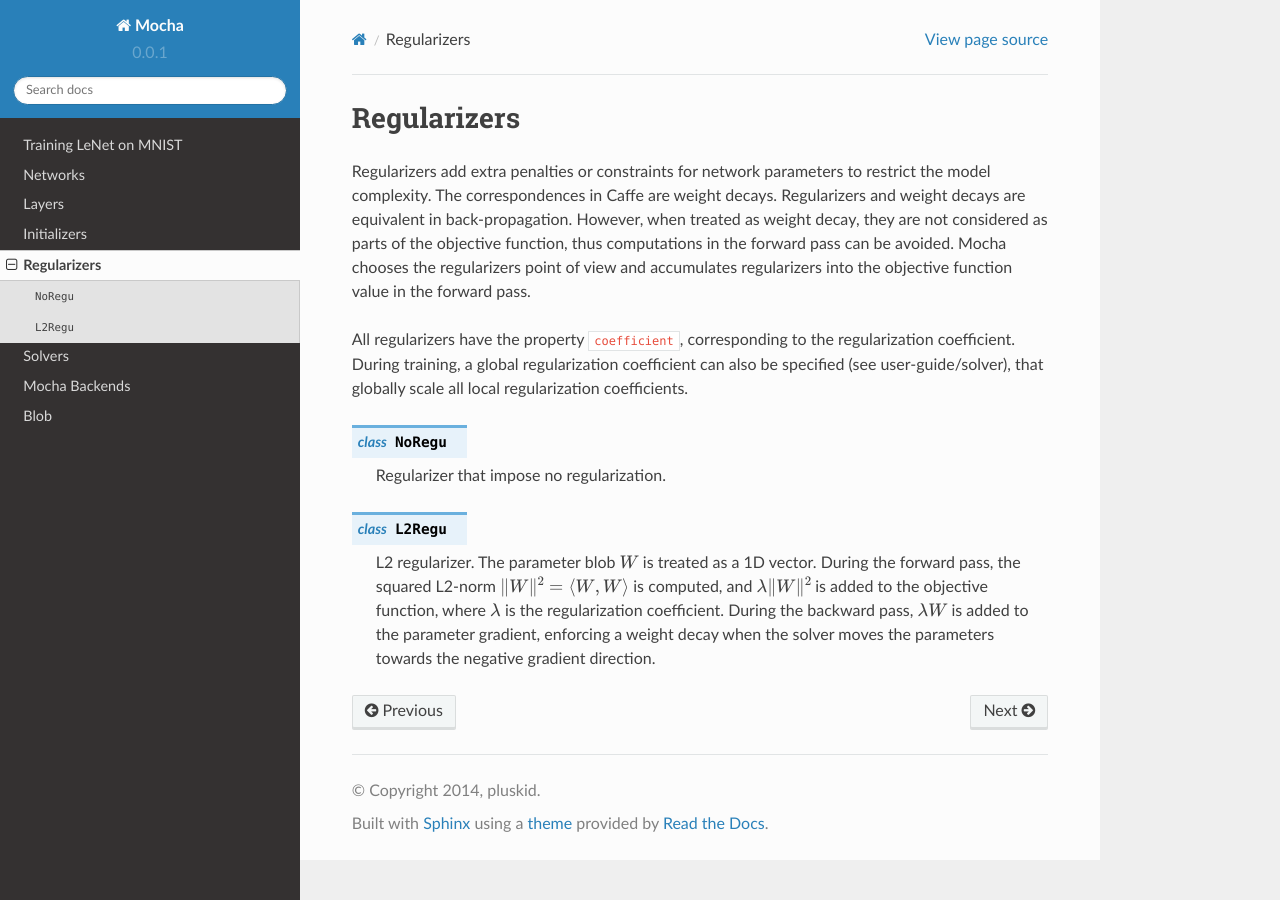
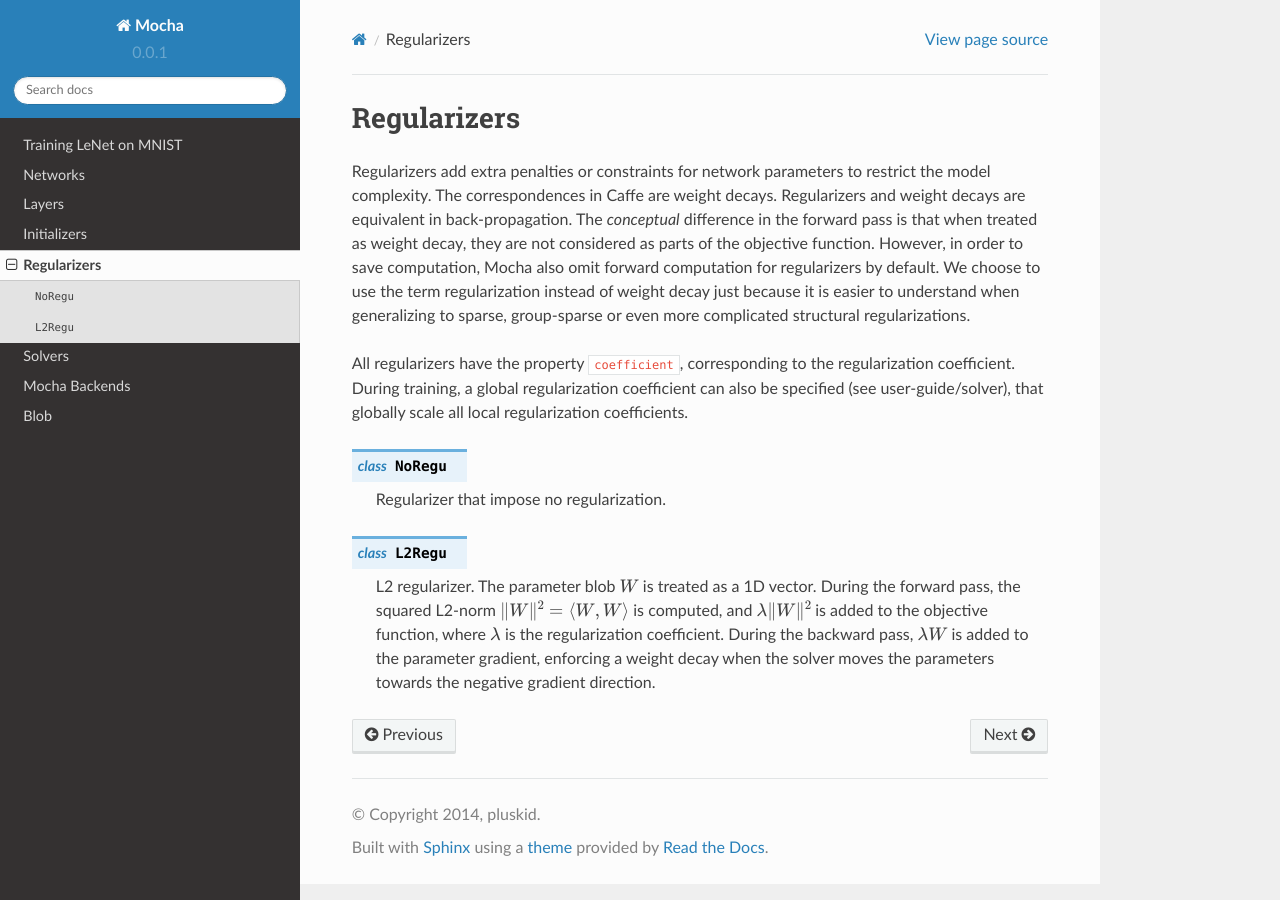
Before and after one commit to pluskid/Mocha.jl, a Sphinx documentation site: the page built from docs/user-guide/regularizer.rst, in a window 1280 px wide. Built offline with Sphinx 7.4.7 and the Read the Docs theme 2.0.0, drawn with Linux system fonts in a browser that asks for light colours.

```diff
--- a/docs/user-guide/layers/data_layer.rst
+++ b/docs/user-guide/layers/data_layer.rst
@@ -18,6 +18,10 @@
    Currently, the dataset should be explicitly in 4D tensor format. For example,
    if the label for each sample is only one number, the HDF5 dataset should
    still be created with dimension (1, 1, 1, number).
+
+   The HDF5 dataset format is compatible with Caffe. If you want to compare
+   the results of Mocha to Caffe on the same data, you could use Caffe's HDF5
+   Data Layer to read from the same HDF5 files Mocha is using.
 
    .. attribute:: source
 
--- a/docs/user-guide/regularizer.rst
+++ b/docs/user-guide/regularizer.rst
@@ -3,11 +3,13 @@
 
 Regularizers add extra penalties or constraints for network parameters to
 restrict the model complexity. The correspondences in Caffe are weight decays.
-Regularizers and weight decays are equivalent in back-propagation. However, when
-treated as weight decay, they are not considered as parts of the objective function,
-thus computations in the forward pass can be avoided. Mocha chooses the
-regularizers point of view and accumulates regularizers into the objective
-function value in the forward pass.
+Regularizers and weight decays are equivalent in back-propagation. The
+*conceptual* difference in the forward pass is that when treated as weight
+decay, they are not considered as parts of the objective function. However, in
+order to save computation, Mocha also omit forward computation for regularizers
+by default. We choose to use the term regularization instead of weight decay
+just because it is easier to understand when generalizing to sparse,
+group-sparse or even more complicated structural regularizations.
 
 All regularizers have the property ``coefficient``, corresponding to the
 regularization coefficient. During training, a global regularization coefficient
```
